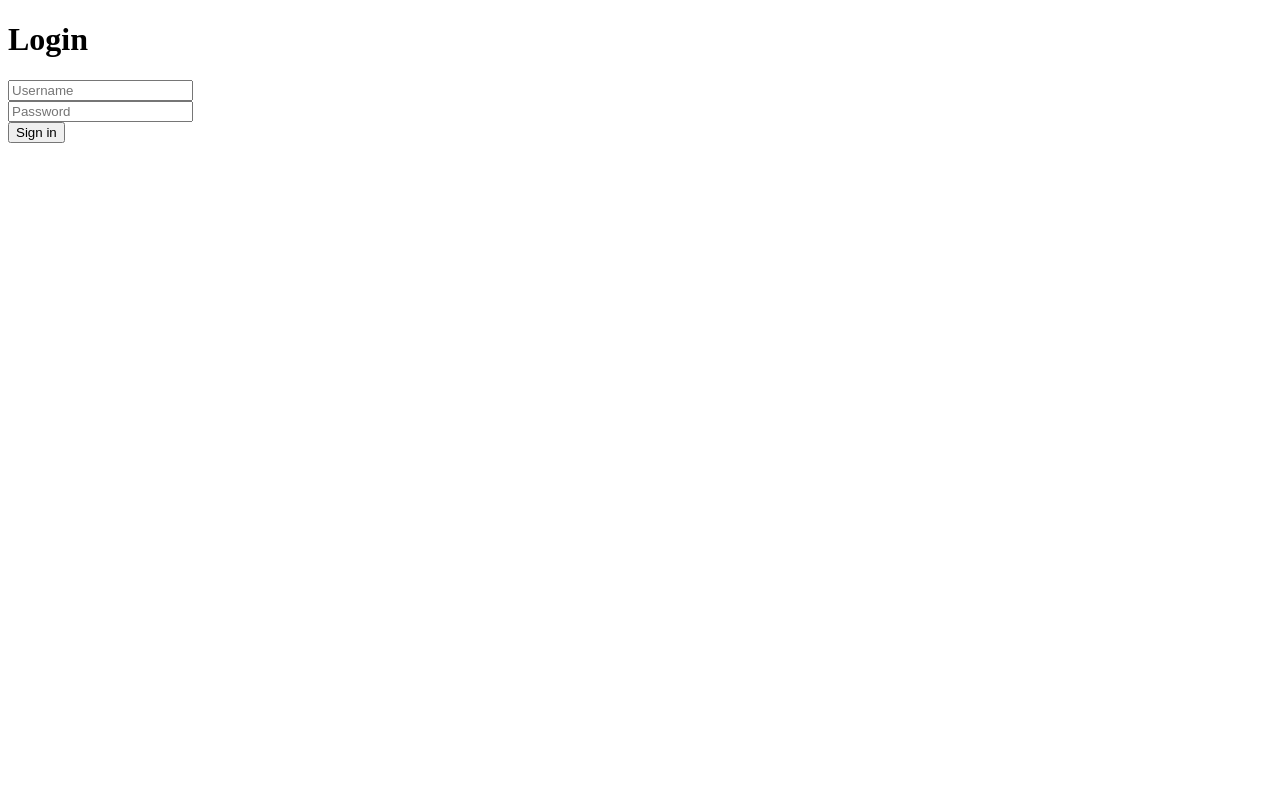
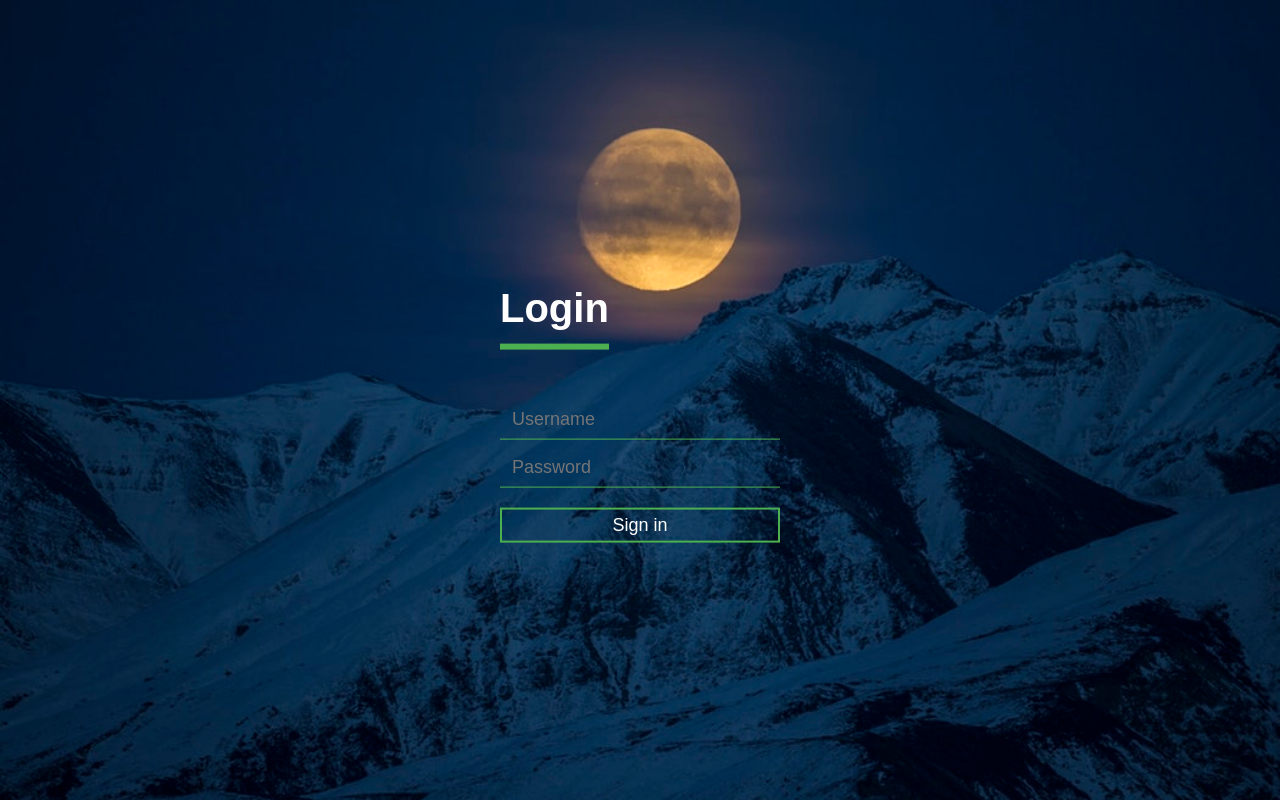
Before and after one commit to MadhavT-1/page, a plain HTML site: page index.html in a window 1280 px wide. Drawn offline with Linux system fonts and the light colour scheme; files that its build step writes are made by us from their sources; the site is published under a folder, as on GitHub Pages, so addresses that start at the root find nothing; files whose address does not match are found by name.

Commit message:
Update index.html

```diff
--- a/index.html
+++ b/index.html
@@ -3,7 +3,7 @@
   <head>
     <meta charset="utf-8">
     <title></title>
-    <link rel="stylesheet" href="/style.css">
+    <link rel="stylesheet" href="main/style.css">
   </head>
   <body>
 <div class="login-box">
```
